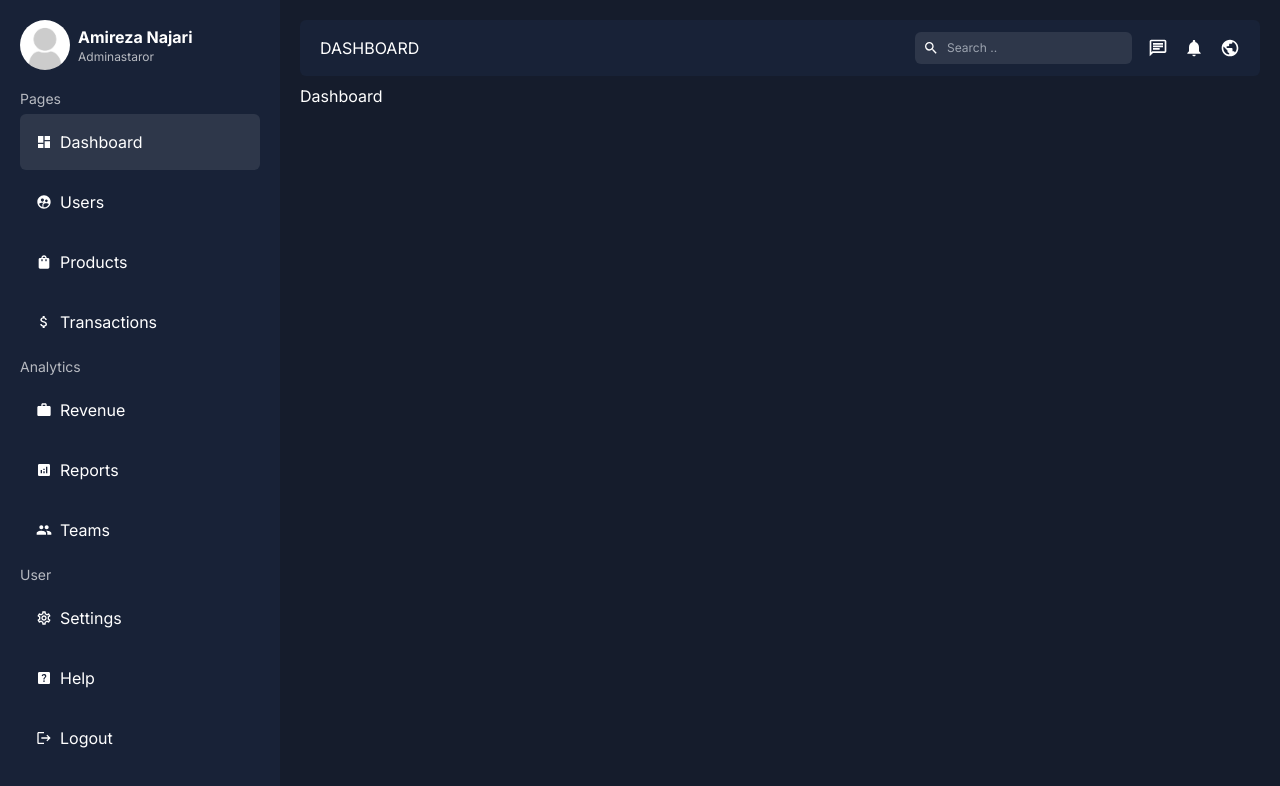
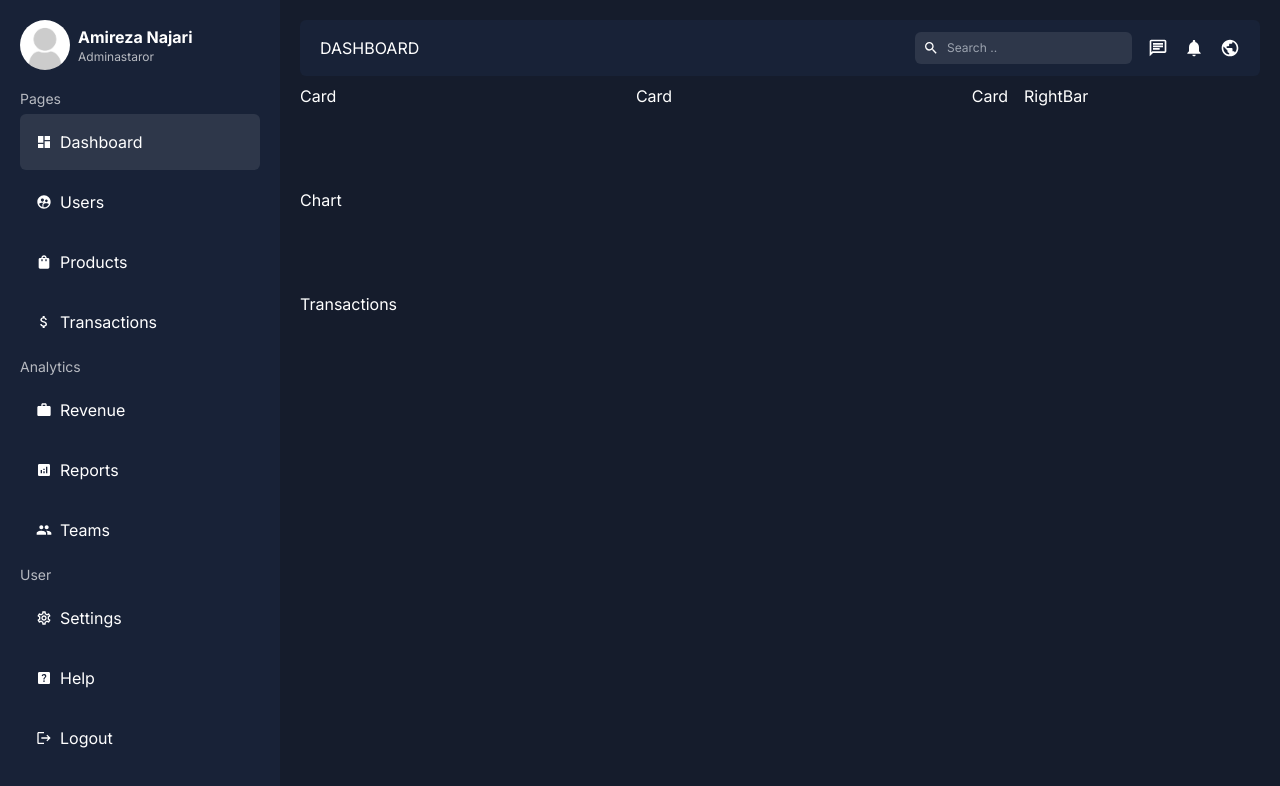
Before and after one commit to n4jari/admin, a Next.js app: page /dashboard in a window 1280 px wide. Shown: the top 786 px of the page. Built offline with nearby package versions, Linux system fonts and the light colour scheme.

Commit message:
feat-added dashboard components and add style to dashboard component

```diff
--- a/app/dashboard/page.jsx
+++ b/app/dashboard/page.jsx
@@ -1,9 +1,26 @@
-import React from 'react'
+import React from "react";
+import Card from "../ui/dashboard/card/page";
+import Chart from "../ui/dashboard/chart/page";
+import Transactions from "../ui/dashboard/transactions/page";
+import RightBar from "../ui/dashboard/rightbar/page";
 
 const Dashboard = () => {
   return (
-    <div>Dashboard</div>
-  )
-}
+    <div className="flex gap-4">
+      <div className="flex gap-20 flex-col" style={{ flex: 3 }}>
+        <div className="flex justify-between gap-20">
+          <Card />
+          <Card />
+          <Card />
+        </div>
+        <Chart />
+        <Transactions />
+      </div>
+      <div className="flex-1">
+        <RightBar />
+      </div>
+    </div>
+  );
+};
 
-export default Dashboard
+export default Dashboard;
```
